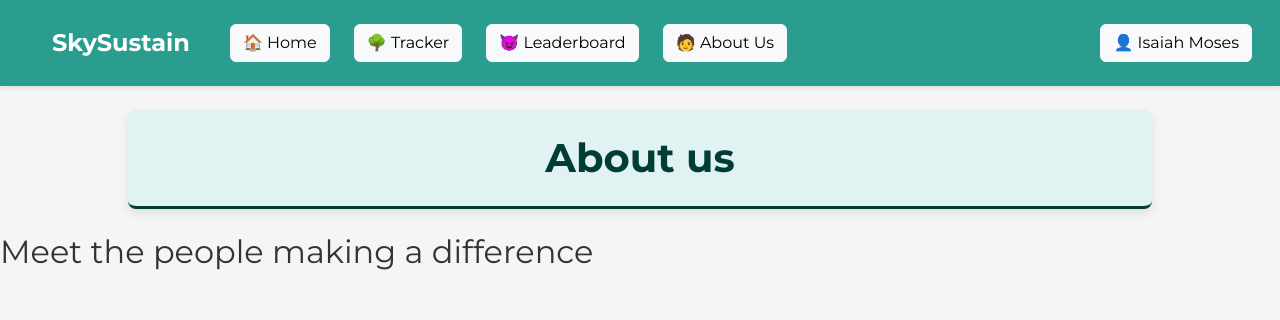
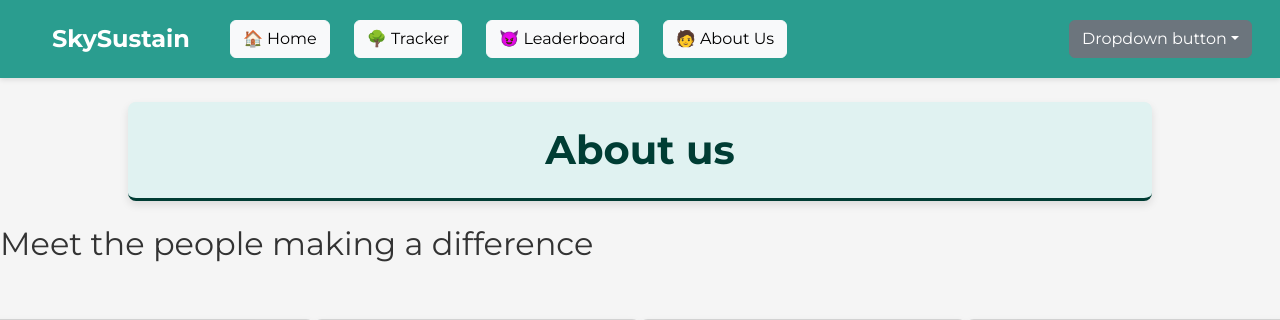
Before and after one commit to mahsan2002/4Loop, a Flask app: page /aboutus in a window 1280 px wide. Shown: the top 320 px of the page. Run offline with Flask 3, Linux system fonts and the light colour scheme.

Commit message:
EDIT: Added drop down link to layout.html

```diff
--- a/application/templates/layout.html
+++ b/application/templates/layout.html
@@ -79,11 +79,16 @@
                     <li class="nav-item">
                         <a href="/aboutus"><button type="button" class="btn btn-light ms-4">🧑 About Us</button></a>
                     </li>
+                </ul>
 
-                </ul>
-                <span class="navbar-text">
-                    <button type="button" class="btn btn-light ms-4">👤 Isaiah Moses</button>
-                </span>
+                <div class="dropdown">
+                    <button class="btn btn-secondary dropdown-toggle" type="button" data-bs-toggle="dropdown" aria-expanded="false">Dropdown button</button>
+                    <ul class="dropdown-menu">
+                        <li><a class="dropdown-item" href="/login">Login</a></li>
+                        <li><a class="dropdown-item" href="/register">Register</a></li>
+                    </ul>
+                </div>
+
             </div>
         </div>
     </nav>
```
